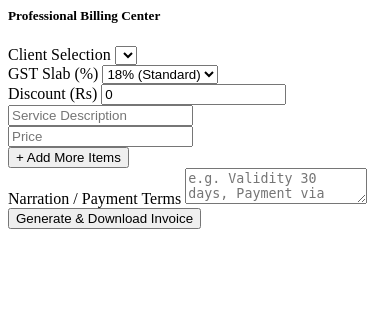
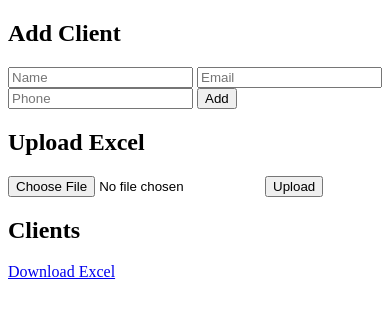
Before and after one commit to careatc1-pixel/Atharv_ERP, a Flask app: page / in a window 390 px wide. Shown: the top 318 px of the page. Run offline with Flask 3, Linux system fonts and the light colour scheme; lists and menus that the app fills with data are empty.

Commit message:
Update admin.html

```diff
--- a/templates/admin.html
+++ b/templates/admin.html
@@ -1,44 +1,35 @@
-<div class="tab-pane fade" id="t-bill">
-    <h5 class="mb-4 fw-bold text-primary">Professional Billing Center</h5>
-    <div class="card p-4">
-        <form action="/create-invoice" method="POST">
-            <div class="row g-3 mb-3">
-                <div class="col-md-6">
-                    <label class="fw-bold small">Client Selection</label>
-                    <select name="client_id" class="form-select form-select-sm shadow-sm">
-                        {% for c in clients %}<option value="{{c.id}}">{{c.company}}</option>{% endfor %}
-                    </select>
-                </div>
-                <div class="col-md-3">
-                    <label class="fw-bold small">GST Slab (%)</label>
-                    <select name="gst_rate" class="form-select form-select-sm text-primary fw-bold">
-                        <option value="0">0% (Nil)</option>
-                        <option value="5">5%</option>
-                        <option value="12">12%</option>
-                        <option value="18" selected>18% (Standard)</option>
-                        <option value="28">28%</option>
-                    </select>
-                </div>
-                <div class="col-md-3">
-                    <label class="fw-bold small">Discount (Rs)</label>
-                    <input type="number" name="discount" class="form-control form-control-sm" value="0">
-                </div>
-            </div>
+<!DOCTYPE html>
+<html>
+<head>
+    <title>ERP Dashboard</title>
+</head>
+<body>
 
-            <div id="service-list">
-                <div class="row g-2 mb-2">
-                    <div class="col-md-8"><input type="text" name="service[]" class="form-control form-control-sm" placeholder="Service Description" required></div>
-                    <div class="col-md-3"><input type="number" name="price[]" class="form-control form-control-sm" placeholder="Price" required></div>
-                </div>
-            </div>
-            <button type="button" class="btn btn-xs btn-outline-secondary mt-1 mb-3" onclick="addRow()">+ Add More Items</button>
+<h2>Add Client</h2>
+<form method="POST" action="/add-client">
+    <input name="name" placeholder="Name" required>
+    <input name="email" placeholder="Email">
+    <input name="phone" placeholder="Phone">
+    <button type="submit">Add</button>
+</form>
 
-            <div class="mb-3">
-                <label class="fw-bold small">Narration / Payment Terms</label>
-                <textarea name="narration" class="form-control form-control-sm" rows="2" placeholder="e.g. Validity 30 days, Payment via UPI..."></textarea>
-            </div>
+<h2>Upload Excel</h2>
+<form method="POST" action="/upload-excel" enctype="multipart/form-data">
+    <input type="file" name="file">
+    <button type="submit">Upload</button>
+</form>
 
-            <button class="btn btn-sm btn-success w-100 py-2 shadow-sm">Generate & Download Invoice</button>
-        </form>
-    </div>
-</div>
+<h2>Clients</h2>
+<a href="/export-clients">Download Excel</a>
+
+<ul>
+{% for c in clients %}
+    <li>
+        {{ c.name }} - {{ c.email }}
+        <a href="/create-invoice/{{ c.id }}">Invoice</a>
+    </li>
+{% endfor %}
+</ul>
+
+</body>
+</html>
```
